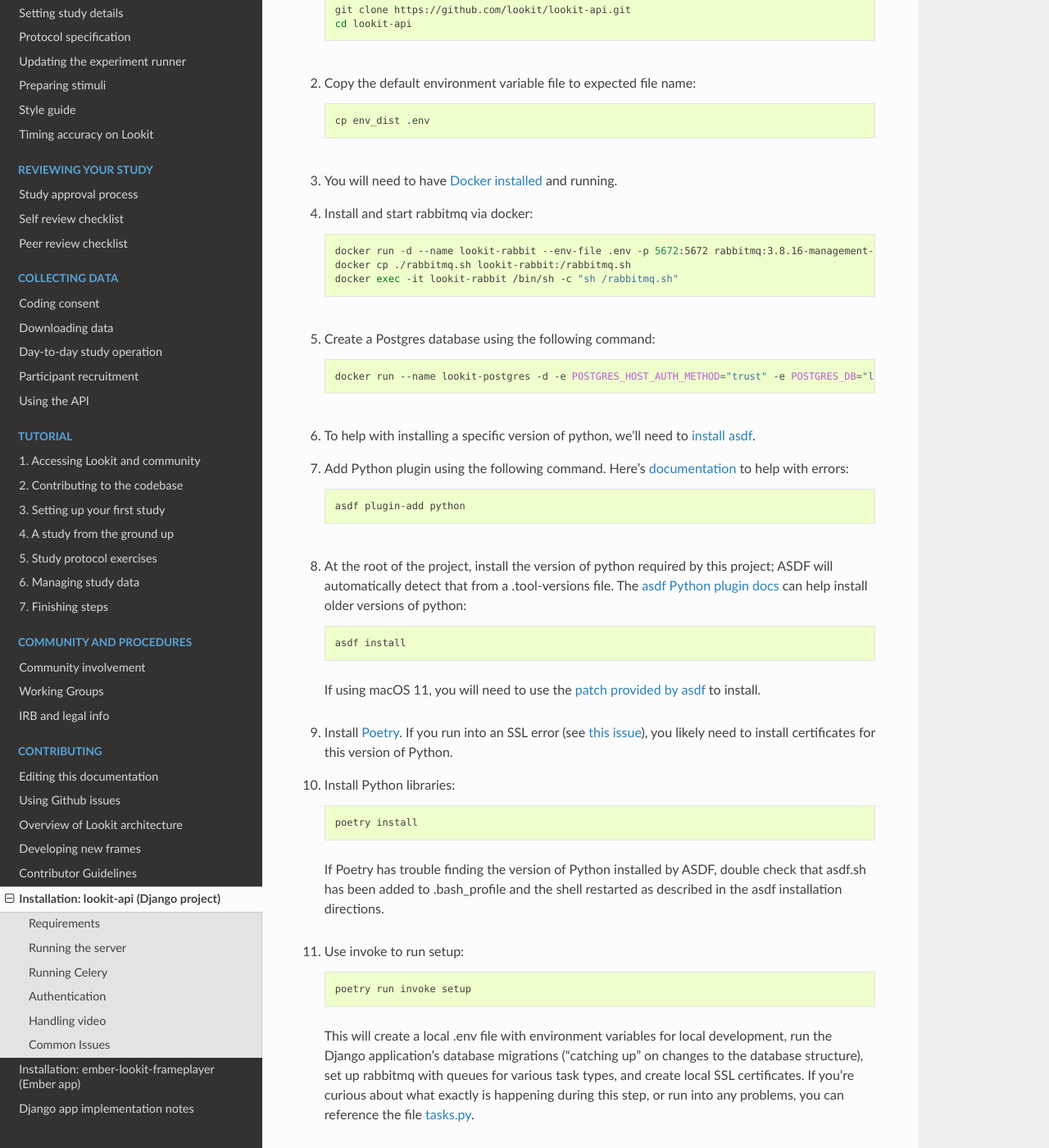
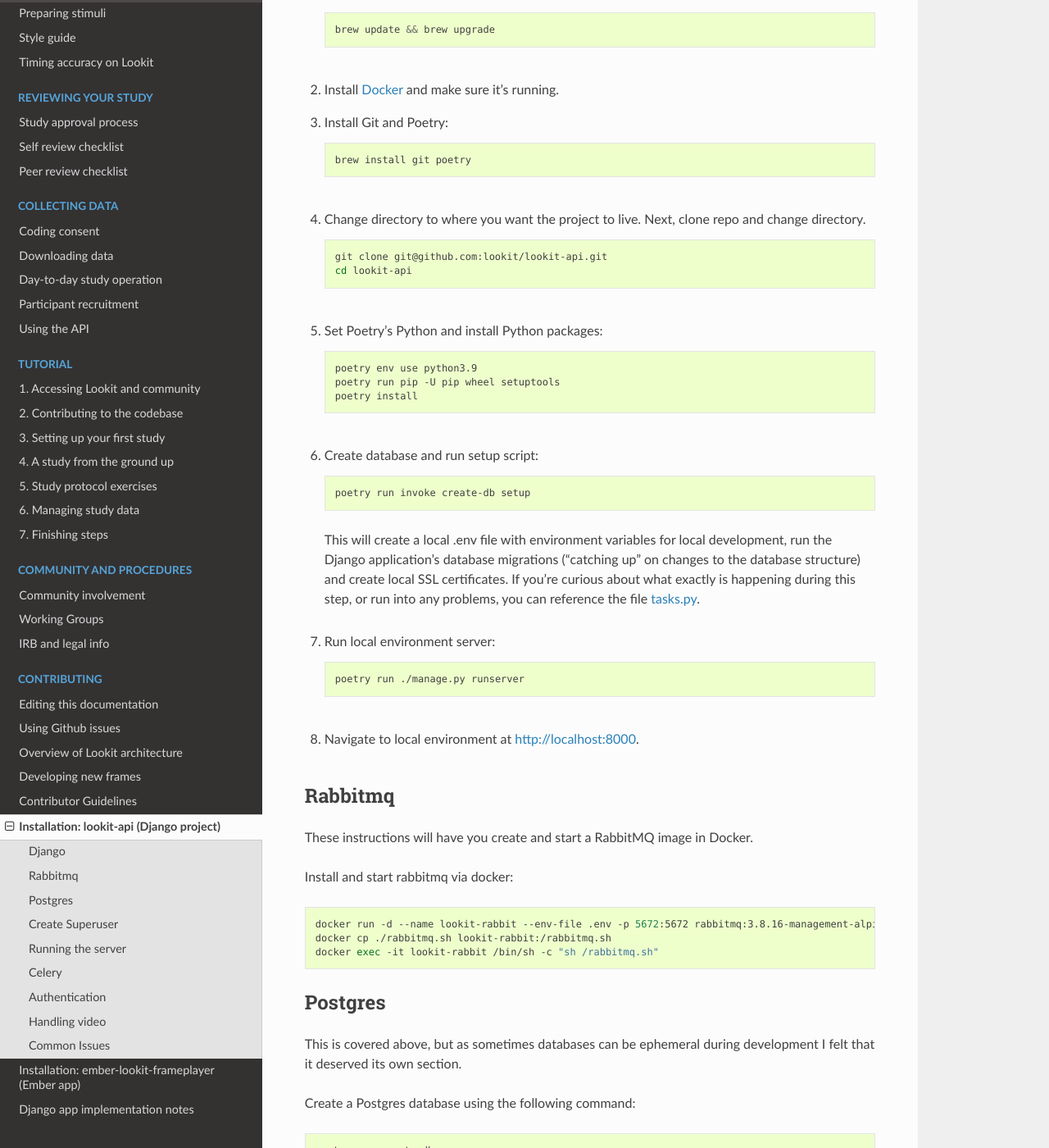
Before and after one commit to lookit/lookit-docs, a Sphinx documentation site: the page built from docs/source/install-django-project.rst, in a window 1280 px wide and 1400 px high, scrolled down 765 px. Shown: the whole window at 82% size. Built offline with Sphinx 7.4.7 and the Read the Docs theme 2.0.0, drawn with Linux system fonts in a browser that asks for light colours; some of the changed text lies outside the part shown.

Commit message:
Update Django local dev instructions (#228)

```diff
--- a/docs/source/install-django-project.rst
+++ b/docs/source/install-django-project.rst
@@ -22,90 +22,107 @@ downloading data as a researcher.
    PR to the lookit-api repo to update the documentation! For notes on Linux installation,
    there may be helpful information in a `previous version of invoke tasks.py <https://github.com/lookit/lookit-api/blob/d1b8c9b43cb7d7bda7cdbe5958236d99af42341d/tasks.py>`__.
 
-Requirements
-~~~~~~~~~~~~
+Django
+~~~~~~
 
-This is the software you will need to have installed to run lookit-api locally.
+These instructions will get walk you through the installation and running of the Django's local envionment.
 
-#. Clone repo and change directory:
+#. Install `Homebrew <https://brew.sh/>`__.  Run update and upgrade:
 
    .. code-block:: shell
 
-      git clone https://github.com/lookit/lookit-api.git
-      cd lookit-api
+      brew update && brew upgrade
 
-#. Copy the default environment variable file to expected file name:
+#. Install `Docker <https://docs.docker.com/docker-for-mac/install/>`__ and make sure it's running.
+
+#. Install Git and Poetry:
 
    .. code-block:: shell
 
-      cp env_dist .env
+      brew install git poetry
 
-#. You will need to have `Docker installed <https://docs.docker.com/docker-for-mac/install/>`__ and running.
-#. Install and start rabbitmq via docker:
+#. Change directory to where you want the project to live.  Next, clone repo and change directory.
 
    .. code-block:: shell
 
-      docker run -d --name lookit-rabbit --env-file .env -p 5672:5672 rabbitmq:3.8.16-management-alpine
-      docker cp ./rabbitmq.sh lookit-rabbit:/rabbitmq.sh
-      docker exec -it lookit-rabbit /bin/sh -c "sh /rabbitmq.sh"
+      git clone git@github.com:lookit/lookit-api.git
+      cd lookit-api
 
-#. Create a Postgres database using the following command:
+#. Set Poetry's Python and install Python packages:
 
    .. code-block:: shell
 
-      docker run --name lookit-postgres -d -e POSTGRES_HOST_AUTH_METHOD="trust" -e POSTGRES_DB="lookit" -p 5432:5432 postgres:9.6
+      poetry env use python3.9
+      poetry run pip -U pip wheel setuptools
+      poetry install
 
-#. To help with installing a specific version of python, we'll need to `install asdf <https://asdf-vm.com/#/core-manage-asdf?id=install>`__.
-#. Add Python plugin using the following command.  Here's `documentation <https://github.com/danhper/asdf-python>`__ to help with errors:
+#. Create database and run setup script:
 
    .. code-block:: shell
 
-      asdf plugin-add python
+      poetry run invoke create-db setup
 
-#. At the root of the project, install the version of python required by this project;
-   ASDF will automatically detect that from a .tool-versions file.
-   The `asdf Python plugin docs <https://github.com/danhper/asdf-python>`__ can help
-   install older versions of python:
+   This will create a local .env file with environment variables for local development,
+   run the Django application's database migrations ("catching up" on changes to the
+   database structure) and create local SSL certificates. If you're curious about what
+   exactly is happening during this step, or run into any problems, you can reference the
+   file `tasks.py <https://github.com/lookit/lookit-api/blob/develop/tasks.py>`__.
+
+#. Run local environment server:
 
    .. code-block:: shell
 
-      asdf install
+      poetry run ./manage.py runserver
 
-   If using macOS 11, you will need to use the
-   `patch provided by asdf <https://github.com/danhper/asdf-python#install-with---patch>`__ to install.
+#. Navigate to local environment at http://localhost:8000.
 
-#. Install `Poetry <https://python-poetry.org/docs/#installation>`__. If you run into an
-   SSL error (see `this issue <https://github.com/python-poetry/poetry/issues/449>`__),
-   you likely need to install certificates for this version of Python.
+Rabbitmq
+~~~~~~~~
 
-#. Install Python libraries:
+These instructions will have you create and start a RabbitMQ image in Docker.
 
-   .. code-block:: shell
+Install and start rabbitmq via docker:
 
-      poetry install
+.. code-block:: shell
 
-   If Poetry has trouble finding the version of Python installed by ASDF, double check
-   that asdf.sh has been added to .bash_profile and the shell restarted as described in
-   the asdf installation directions.
+   docker run -d --name lookit-rabbit --env-file .env -p 5672:5672 rabbitmq:3.8.16-management-alpine
+   docker cp ./rabbitmq.sh lookit-rabbit:/rabbitmq.sh
+   docker exec -it lookit-rabbit /bin/sh -c "sh /rabbitmq.sh"
 
-#. Use invoke to run setup:
+Postgres
+~~~~~~~~
 
-   .. code-block:: shell
+This is covered above, but as sometimes databases can be ephemeral during development I felt that it deserved its own section.
 
-      poetry run invoke setup
+Create a Postgres database using the following command:
 
-   This will create a local .env file with environment variables for local development,
-   run the Django application's database migrations ("catching up" on changes to the
-   database structure), set up rabbitmq with queues for various task types, and create
-   local SSL certificates. If you're curious about what exactly is happening during this
-   step, or run into any problems, you can reference the file
-   `tasks.py <https://github.com/lookit/lookit-api/blob/develop/tasks.py>`__.
+.. code-block:: shell
 
-#. Create a superuser by running:
+   poetry run create-db
 
-   .. code-block:: shell
+To reset the database:
 
-      poetry run ./manage.py createsuperuser
+.. code-block:: shell
+
+   poetry run reset-db
+
+To reset the database and load an existing sql data file:
+
+.. code-block:: shell
+
+   poetry run reset-db -s /location/of/sql/file
+
+
+Create Superuser
+~~~~~~~~~~~~~~~~
+
+You can create a user through UI or if you'd rather have Superuser access you can create a user with the manage script.
+
+Create a superuser by running:
+
+.. code-block:: shell
+
+   poetry run ./manage.py createsuperuser
 
 Now you should be ready for anything. Going forward, you can run the server using the
 directions below.
@@ -113,7 +130,15 @@ directions below.
 Running the server
 ~~~~~~~~~~~~~~~~~~~
 
+Again, this is covered above, but there is a case you'd need to run the development server with SSL.  This section will cover both variants.
+
 To run the Lookit server locally, run:
+
+.. code-block:: shell
+
+   poetry run ./manage.py runserver
+
+Or to use the invoke script:
 
 .. code-block:: shell
 
@@ -132,7 +157,7 @@ If you are not working extensively with lookit-api - i.e., if you just want to m
 new frames - you do not need to run celery, rabbitmq, or docker. For more information about
 these services and how they interact, please see the `Contributing guidelines <https://github.com/lookit/lookit-api/blob/develop/CONTRIBUTING.md>`__.
 
-Running Celery
+Celery
 ~~~~~~~~~~~~~~
 
 You should already have a rabbitmq server installed and running.  You can check this by:
@@ -202,38 +227,3 @@ To fix, run something like the following from your home directory:
 
 If your version of postgres is different than 9.6.3, replace with the
 correct version above. Running this command should be a one-time thing.
-
-.. raw:: html
-
-   <hr>
-
-You might also have issues with the installation of ``pygraphviz``, with
-errors like
-
-::
-
-   running install
-   Trying pkg-config
-   Package libcgraph was not found in the pkg-config search path.
-   Perhaps you should add the directory containing `libcgraph.pc'
-   to the PKG_CONFIG_PATH environment variable
-   No package 'libcgraph' found
-
-or
-
-::
-
-   pygraphviz/graphviz_wrap.c:2954:10: fatal error: 'graphviz/cgraph.h' file not found
-   #include "graphviz/cgraph.h"
-          ^
-   1 error generated.
-   error: command 'clang' failed with exit status 1
-
-To fix, try running something like:
-
-::
-
-   $ brew install graphviz
-   $ pip install --install-option="--include-path=/usr/local/include" --install-option="--library-path=/usr/local/lib" pygraphviz
-
-Then re-run setup.
```
